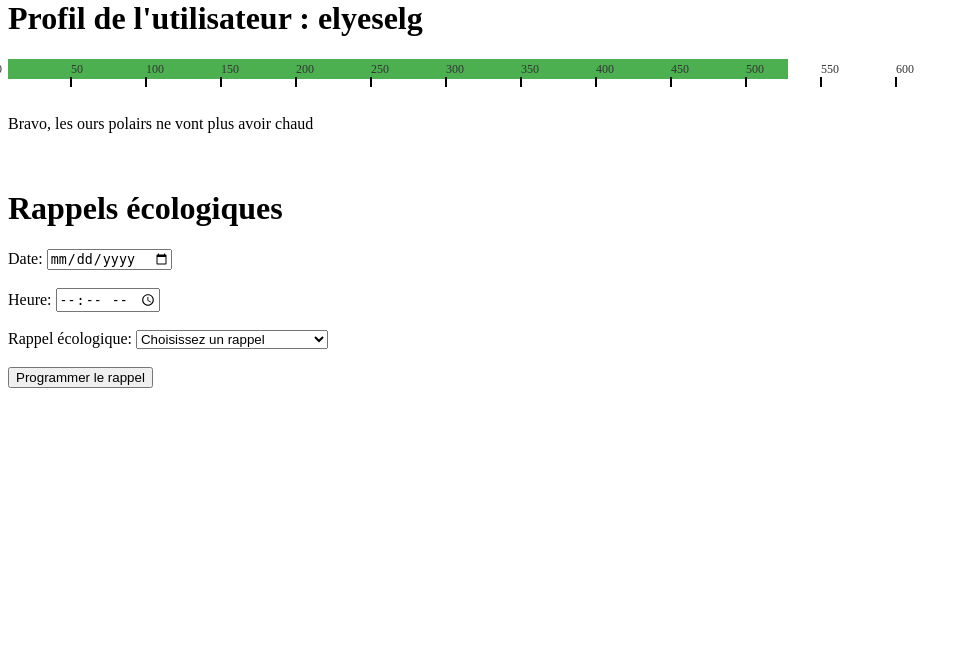
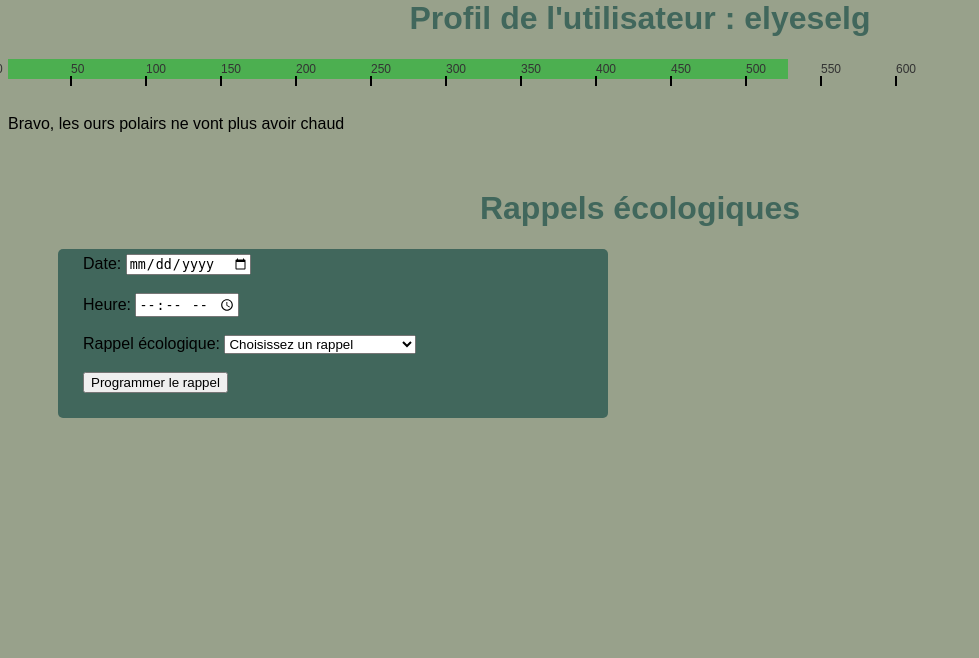
Before and after one commit to elyeselg/Neos, a PHP site: page /profil.php in a window 1280 px wide. Shown: the part 116-774 px from the top of the page, without its empty margins (0-979 px from the left). Run offline with PHP 8.4, Linux system fonts and the light colour scheme; a user stored in the database is signed in; data comes from the database, SQL or seed files in the repository.

Commit message:
maj css profil

```diff
--- a/Neos_L2/styleProfil.css
+++ b/Neos_L2/styleProfil.css
@@ -1,7 +1,33 @@
+body {
+  background-color: #98A18B;
+  font-family: Arial, sans-serif;
+}
+
+
+h1{
+  color: #41675C;
+  text-align: center;
+}
+
+form{
+  display: block;
+  background-color: #41675C;
+  border-radius: 5px;
+  width: 500px;
+  padding: 25px;
+  padding-top: 5px;
+  margin-left: 50px;
+}
+form h1{
+  color: #2F4842;
+  text-align: center;
+}
+
 .progress-bar {
     position: relative;
     height: 20px; /* modification de la hauteur */
-    background-color: #ddd;
+    background-color: #41675C;
+    align-items: center;
   }
 
   .progress-bar-fill {
@@ -25,6 +51,7 @@
     width: 100%;
     display: flex;
     justify-content: space-between;
+
   }
 
   .progress-bar-scale span {
```
